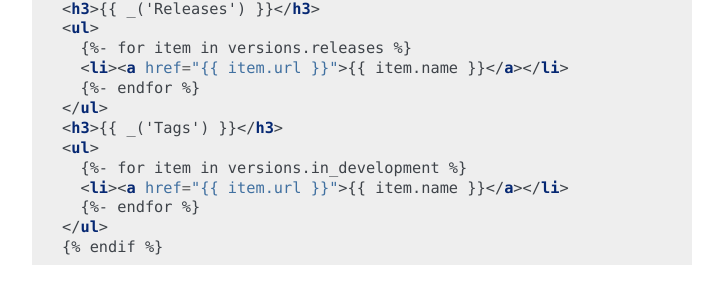
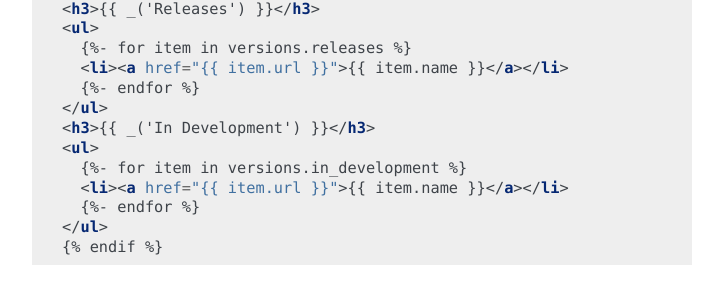
Before and after one commit to sphinx-contrib/multiversion, a Sphinx documentation site: the page built from docs/templates.rst, in a window 1280 px wide and 900 px high, scrolled down 1121 px. Shown: the part 141-443 px from the top of the window, without its empty margins (388-1111 px from the left). Built offline with Sphinx 7.4.7, drawn with Linux system fonts in a browser that asks for light colours.

Commit message:
docs/templates: Fix "In Development" title in template code

```diff
--- a/docs/templates.rst
+++ b/docs/templates.rst
@@ -72,7 +72,7 @@ List releases and development versions separately
       <li><a href="{{ item.url }}">{{ item.name }}</a></li>
       {%- endfor %}
     </ul>
-    <h3>{{ _('Tags') }}</h3>
+    <h3>{{ _('In Development') }}</h3>
     <ul>
       {%- for item in versions.in_development %}
       <li><a href="{{ item.url }}">{{ item.name }}</a></li>
```
